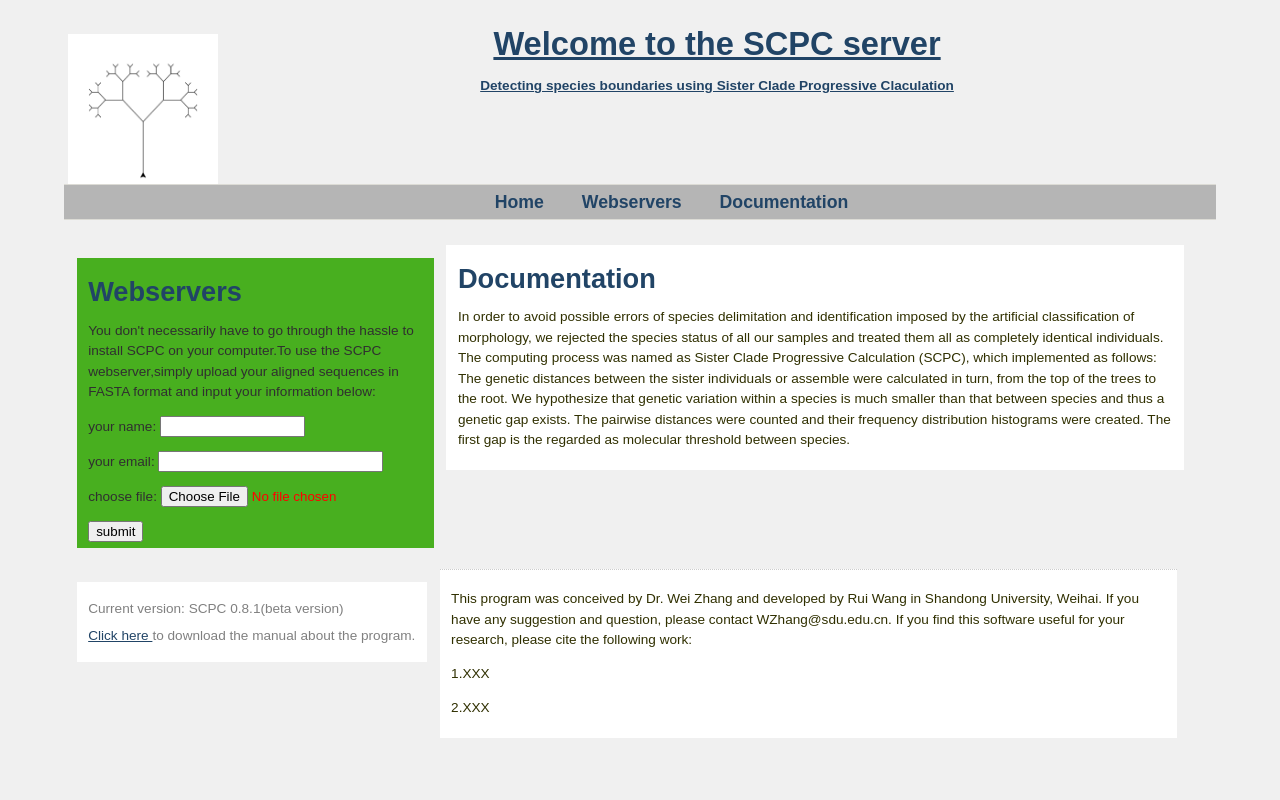
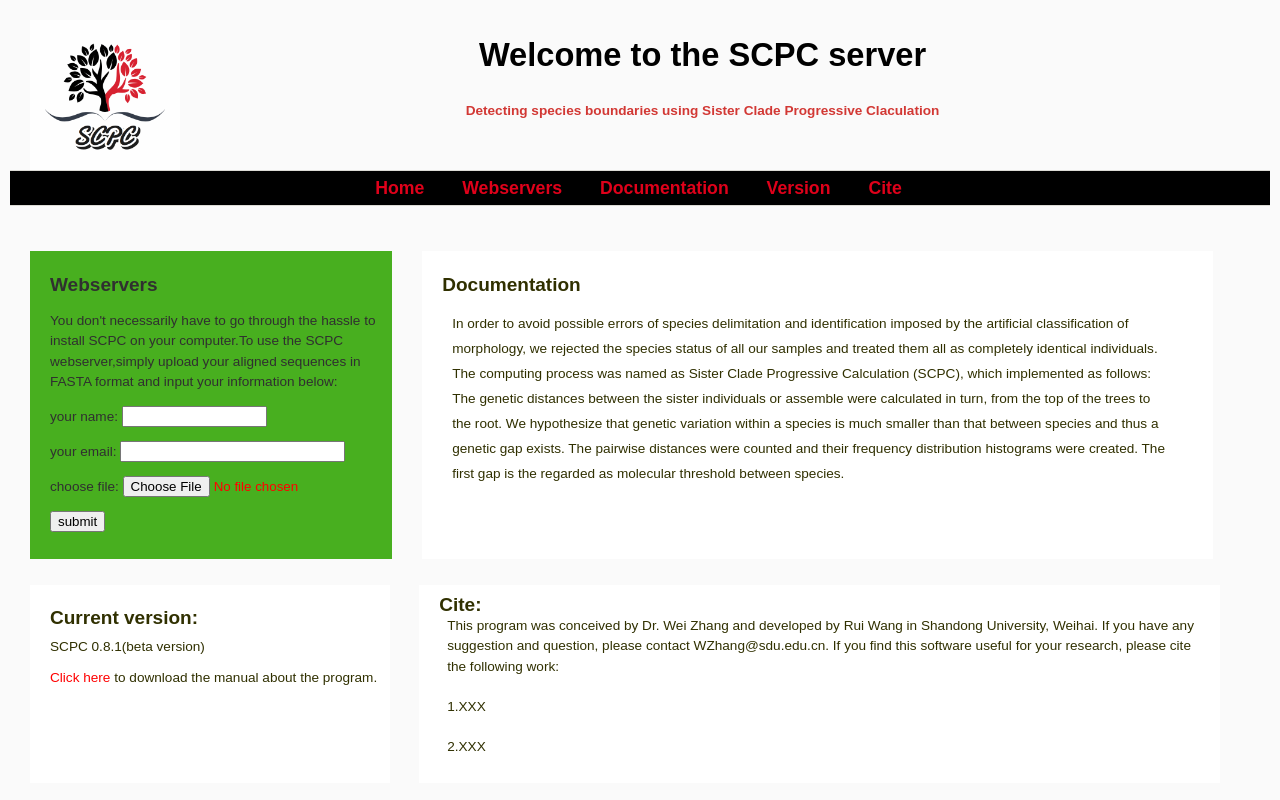
Before and after one commit to biopy3/myfristsite, a Django app: page /home/ in a window 1280 px wide. Run offline with Django 3.2, Linux system fonts and the light colour scheme; parts of the project's set-up code (start-up, migrations or seed data) failed here and were passed over.

Commit message:
2018/03/28

```diff
--- a/species_tree/static/css/home_page.css
+++ b/species_tree/static/css/home_page.css
@@ -1,16 +1,12 @@
-/*
- Adopted from the "Internet Management" theme
- by Luka Cvrk http://www.solucija.com
-*/
 
 body {
-    color: rgb(255,255,255); background: rgb(240,240,240);
+    color: rgb(255,255,255); background: rgb(250,250,250);
     font: 0.85em Arial, Verdana, sans-serif;
     text-align: center; line-height: 1.5em;
-    margin: 2.5em 0;
+    margin: 10px;
 }
 a {
-     color: #214466; background: inherit;
+    color: red; background: inherit; text-decoration:none;
  }
 a:hover {
     color: #000; background: inherit;
@@ -33,43 +29,36 @@ ul {
     clear: both; margin: 0 0 .5em 0;
 }
 
-/*
-.centeralone {
-    clear: both;
-	width: 50%;
-	background: #fff;
-	color: #303030;
-	padding: .5% 1%;
-    text-align: left;
-	margin: 1em 1.1%;
-}
-*/
 
 #wrapper {
-    width: 90%; margin: 0 auto; text-align: left;
+    width: 100%;
+argin: 0 auto; text-align: left;
 }
 
 #logo {
     clear: both;
     text-align: center;
     color: #000;
-	background: inherit;
-	margin: 0 0 .8em .3em;
-	padding: 0;
+	  background: inherit;
+	  margin: 20px;
+	  padding: 0;
 }
 
 #logo p {
+    margin: -10px 25px 0 0;
+    text-align:center;
+    color: rgb(210,56,52);
     font-weight: bold;
 }
 
 
 #logo h1 {
-/*	float: left;
+    text-align:center;
 color: #000;
 background: inherit;
-margin: 0 0 .8em .3em;
-padding: 0; */
-	font-size: 2.4em;
+margin: 0px;
+padding: 25px;
+font-size: 2.4em;
 }
 
 #top {
@@ -82,11 +71,10 @@ padding: 0; */
 
 }
 
-
 #menu {
-    background: rgb(181,181,181);
+    background: rgb(0,0,0);
     clear: both; margin: 1 2% 1em 1%;
-    padding: 7px 0 7px 0; border-bottom: 1px solid #DCDBD5; border-top: 1px solid #DCDBD5;
+    padding: 7px 0 7px 0px; border-bottom: 1px solid #DCDBD5; border-top: 1px solid #DCDBD5;
     font-size: 1.3em;
     font-weight: bold;
     text-align: center;
@@ -96,8 +84,7 @@ padding: 0; */
 }
 #menu a {
     padding: 3px 15px; margin: 0 3px 0 0; text-decoration: none;
-    color: #214466;
-    /* color: #808080; */
+    color: rgb(223,1,26);
     background: inherit;
 }
 #menu a.current {
@@ -113,78 +100,63 @@ padding: 0; */
 	text-align: center;
 }
 
-
-.document {
-	float: left;
-	margin: 1em 1.1% 2  3;
-	width: 62%;
-	background: #fff;
-	color: #303000;
-	padding: .5% 1%;
-    /* hack for centering when body's text is centered
-     text-align:left;
-     float: none
-	 margin: 1em 1.1%; // just the same as the others
-     margin-right: auto;
-	 margin-left: auto; */
-}
-
-.half {
-	float: left;
-	width: 45%;
-	margin: 1em 1.1%;
-	background: #fff;
-	color: #303030;
-	padding: .5% 1%;
+.both_line01{
+    display:-webkit-box;
+    width:100%;
 }
 
 .webserver {
-	float: left;
-	width: 29%;
-	margin: 1em 1.1%;
-	background: rgb(72,175,31);
-	color: #303030;
-	padding: .5% 1%;
+	  width: 27%;
+	  margin: 20px 10px 20px 20px;
+	  background: rgb(72,175,31);
+	  color: #303030;
+	  padding: 8px 2px 26px 20px;
 }
 
-/*
-.third h1 {
-	margin: 1% 0;
-	padding: 0;
-	color: #214466;
-	background: inherit;
-	font-size: 1.5em;
+.document {
+	margin: 20px 10px 20px 20px;
+	width: 61%;
+	background: #fff;
+	color: #303000;
+	padding: 8px 2px 26px 20px;
 }
 
-.number {
-	background: #ccc;
-	padding: .6% 3%;
-	color: #FFF;
+.document p {
+    line-height: 25px;
+    margin: 10px 40px 10px 10px;
 }
-*/
 
+.both_line02{
+    display:-webkit-box;
+    width:100%;
+}
+
+.version {
+    width: 27%;
+    background: #fff;
+    color: #303000;
+    line-height: 1em;
+	  margin: 0px 9px 5px 20px;
+	  padding: 10px 0px 5px 20px;
+}
+
+.version p{
+    padding: 0px 8px 0px 0px;
+    line-height: 20px;
+}
 
 .cite {
-    float:left;
-    border-top: 1px dotted #ccc; padding: 5px 0;float: left;
-	  margin: 1em 1.1% 2  3;
 	  width: 62%;
 	  background: #fff;
 	  color: #303000;
-	  padding: .5% 1%;
+	  margin: 0px 10px 5px 20px;
+	  padding: 10px 0px 5px 20px;
 }
 
-.version {
-    float:left;
-    background: #fff; color: #808080; padding: .7em 1em; margin: 0 1%;
-    line-height: 1em;
-	margin: 1em 1.1%;
-	padding: .5% 1%;
+.cite p {
+    margin: 0px 10px 20px 8px;
 }
 
-#footer {
-    margin: 2em 3%; text-align: right;
+.cite h2 {
+    margin: 0px;
 }
-#footer a {
-    text-decoration: none;
-}
--- a/species_tree/tasks.py
+++ b/species_tree/tasks.py
@@ -130,7 +130,7 @@ def plot(results,file_name_with_path):
     # 概率分布直方图
     x = results
     bins = math.ceil(max(results)/0.005)
-    n,bins,patches = plt.hist(x, bins=bins, normed=1, histtype='bar', facecolor='gray', alpha=0.75)
+    n,bins,patches = plt.hist(x, bins=bins, normed=1, histtype='bar', facecolor='blue', alpha=0.75)
     plt.title("Frequency distribution of K2P genetic distances \n obtained from successive sister-clade pairwise.")
     plt.xlabel("genetic distance")
     plt.ylabel("frequency")
@@ -229,7 +229,6 @@ def generate_tree(infile_path,send_email,user_name,access_code):
         body='<p>Thank you use the SCPC web service,we send this email with results for you.Please visit the url:\n</p>\
         </br><a href=http://45.76.122.117:8000/home/result/download/'+access_code+'>\
         http://45.76.122.117:8000/home/result/download/' + access_code + '</a>',
-
         from_email=from_email,
         to=[send_email]
     )
--- a/species_tree/templates/species_tree/home.html
+++ b/species_tree/templates/species_tree/home.html
@@ -12,44 +12,7 @@
     {% load staticfiles %}
     <link rel="stylesheet" type="text/css"
           href="{% static 'css/home_page.css' %}" media="screen" />
-
-    <script type="text/javascript">
-        <!--
-
-             function last_modified() {
-              var t = new Date(document.lastModified);
-              document.write("Last modified on&nbsp;"+document.lastModified+"");
-             }
-
-             // Samhain Labs | email encoder:
-             // http://la-samhna.de/library/encoder.html
-             function emailaddress_clustalw() {
-              var i; var j; var Foo = new Array();
-              var gg = 95;
-              var xo = 224;
-
-              Foo[0]="7b209f273124257c612c20";
-              Foo[1]="292c342f7a232c35333421";
-              Foo[2]="2d38413624256f2a26637f";
-              Foo[3]="252e373536232e39423725";
-              Foo[4]="27712c287f722441";
-              var Bar = ""; var k = ""; var c;
-              for (i = 0; i < Foo.length; i++) {
-               for (j = 0; j < Foo[i].length; j += 2) {
-                k = Foo[i].slice(j,j+2);
-                c = parseInt(k, 16);
-                c = c^xo;
-                c = c - gg;
-                if (c < 0) c = c + 256;
-                Bar += String.fromCharCode(c);
-               }
-               gg = gg + 1; if (gg > 255) gg = 0;
-              }
-              document.write(decodeURI(Bar));
-            }
-            //-->
-    </script>
-</head>
+  </head>
 
 <body>
   <div id="wrapper">
@@ -59,10 +22,9 @@
         <img style="float:left;" id="toplogo" height="150" width="150"
         src="{% static 'image/icon_tree.png' %}"
         alt="ISDL logo" />
-      <h1>Welcome to the SCPC server</h1>
-      <!--</div>
-           <div class="clear"></div>
-           <div >-->
+        <h1>Welcome to the SCPC server</h1> </br> </a>
+
+
       <p>
         Detecting species boundaries using Sister Clade Progressive Claculation
       </p>
@@ -75,16 +37,17 @@
       <li><a href="#Webservers">Webservers</a></li>
       <!--<li><a href="#Download">Download</a></li>-->
       <li><a href="#Documentation">Documentation</a></li>
-      <!--<li><a href="#Contact">Contact</a></li>-->
-      <!--<li><a href="#News">News</a></li>-->
+      <li><a href="#version">Version</a></li>
+      <li><a href="#cite">Cite</a></li>
       <!--<li><a href="#Contact">Contact</a></li>-->
       <!--<li><a href="#Acknowledgements">Acknowledgements</a></li>-->
     </ul>
 
 
     <div class="clear"></div>
-    <div class="webserver">
-      <h1><a name="Webservers">Webservers</a></h1>
+    <div class="both_line01">
+        <div class="webserver">
+        <h2 name="Webservers">Webservers</h2>
       <p>
         You don't necessarily have to go through the hassle to install SCPC on
         your computer.To use the SCPC webserver,simply upload your aligned sequences in
@@ -101,23 +64,24 @@
     </div>
 
     <div class="document">
-      <h1><a name="Documentation">Documentation</a></h1>
+      <h2 name="Documentation">Documentation</h2>
       <p>
           In order to avoid possible errors of species delimitation and identification imposed by the artificial classification of morphology, we rejected the species status of all our samples and treated them all as completely identical individuals. The computing process was named as Sister Clade Progressive Calculation (SCPC), which implemented as follows: The genetic distances between the sister individuals or assemble were calculated in turn, from the top of the trees to the root. We hypothesize that genetic variation within a species is much smaller than that between species and thus a genetic gap exists. The pairwise distances were counted and their frequency distribution histograms were created. The first gap is the regarded as molecular threshold between species.
       </p>
     </div>
-
+    </div>
     <div class="clear"></div>
 
+   <div class="both_line02">
     <div class="version">
-        <p>Current version: SCPC 0.8.1(beta version)</p>
-        <p><a href="http://45.76.122.117:8000/document/manual.pdf">Click here </a>
+        <p><h2>Current version:</h2> SCPC 0.8.1(beta version)</p>
+        <p><a href="http://45.76.122.117:8000/document/manual.pdf" >Click here</a>
             to download the manual about the program.</p>
     </div>
 
     <div class="cite">
-        <p>
-            This program was conceived by Dr. Wei Zhang and developed by Rui Wang in Shandong University, Weihai. If you have any suggestion and question, please contact WZhang@sdu.edu.cn. If you find this software useful for your research, please cite the following work:
+        <h2>Cite:</h2>
+        <p>This program was conceived by Dr. Wei Zhang and developed by Rui Wang in Shandong University, Weihai. If you have any suggestion and question, please contact WZhang@sdu.edu.cn. If you find this software useful for your research, please cite the following work:
         </p>
         <p>
         1.XXX
@@ -126,7 +90,7 @@
         2.XXX
         </p>
     </div>
-
+   </div>
   </div>
   <!-- google analytics -->
   <script src="http://www.google-analytics.com/urchin.js" type="text/javascript">
```
Also changed, not shown: species_tree/static/image/icon_tree.png, species_tree/static/image/logo_tree.png (added).
